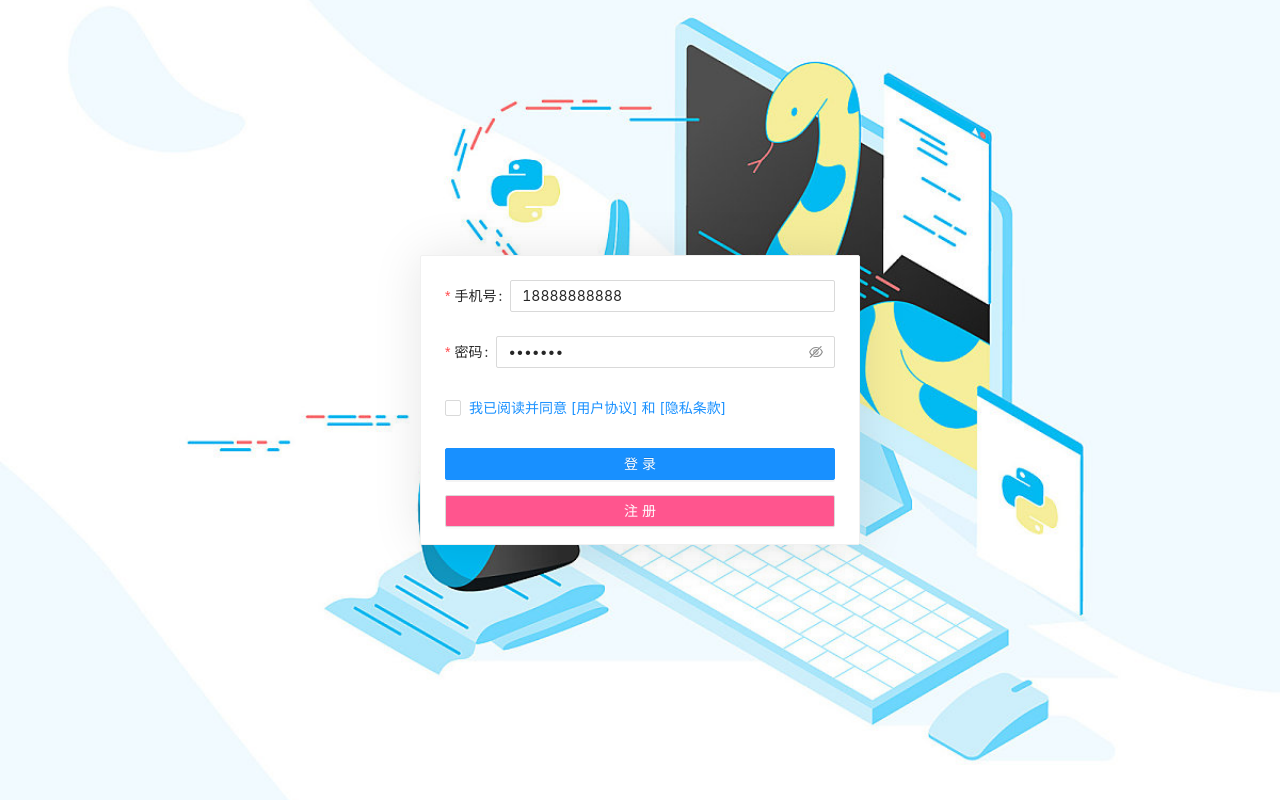
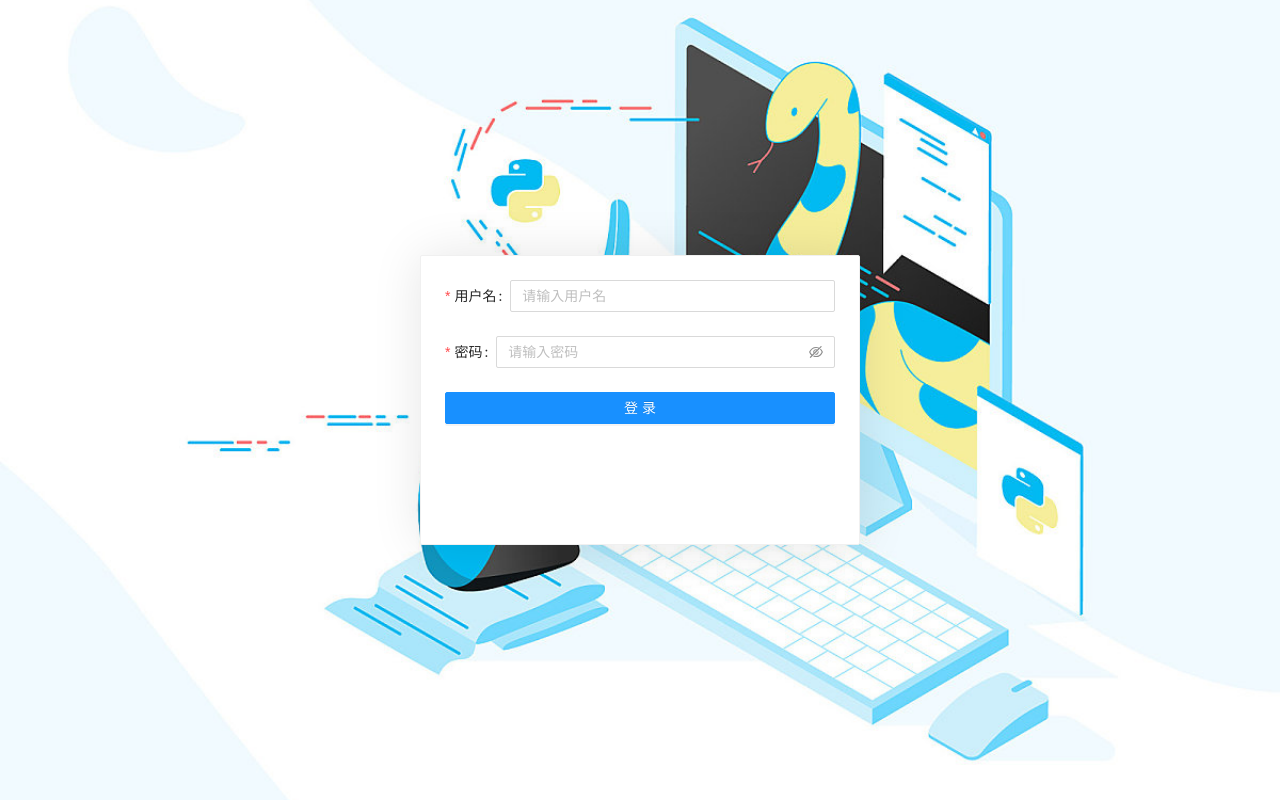
Before and after one commit to rieraa/guo-admin-front, a React (Create React App) app: page /login in a window 1280 px wide. Built offline with nearby package versions, Linux system fonts and the light colour scheme.

Commit message:
登录和http

```diff
--- a/src/pages/Login/index.js
+++ b/src/pages/Login/index.js
@@ -1,4 +1,4 @@
-import { Card, Button, Checkbox, Form, Input, message } from 'antd'
+import { Card, Button, Form, Input, message } from 'antd'
 import './index.scss'
 import { useStore } from '@/store'
 import { useNavigate } from 'react-router-dom'
@@ -8,17 +8,27 @@ function Login () {
     const navigate = useNavigate()
     const onFinish = async (values) => {
         const res = await loginStore.getToken({
-            account: values.account,
+            username: values.username,
             password: values.password
         })
-        if (res.status === 0) {
+        if (res.code === 0) {
             // 跳转首页
             await userStore.getUserInfo()
-            localStorage.setItem("role", `${userStore.userInfo.role}`)
+            // 区分角色变量
+            // 0:会员 1：系统管理员 2：课程资料管理员 3 公司领导 4.冻结
             if (userStore.userInfo.role === "1") {
-                navigate('/teacher', { replace: true })
-            } else navigate('/', { replace: true })
-            message.success('登陆成功')
+                localStorage.setItem("role", `${userStore.userInfo.roleid}`)
+                navigate('/systemAdmin', { replace: true })
+                message.success("登录成功")
+            } else if (userStore.userInfo.role === "2") {
+                localStorage.setItem("role", `${userStore.userInfo.roleid}`)
+                navigate('/resourceAdmin', { replace: true })
+                message.success("登录成功")
+            } else if (userStore.userInfo.role === "3") {
+                localStorage.setItem("role", `${userStore.userInfo.roleid}`)
+                navigate('/leader"', { replace: true })
+                message.success("登录成功")
+            } else message.error('权限不足')
         } else {
             message.error("登录失败，" + res.message)
         }
@@ -34,20 +44,14 @@ function Login () {
                     onFinish={onFinish}
                     onFinishFailed={onFinishFailed}
                     validateTrigger={['onBlur']}
-                    initialValues={{
-                        account: '18888888888',
-                        password: 'wang123'
-                    }}
                 >
                     <Form.Item
-                        label="手机号"
-                        name="account"
+                        label="用户名"
+                        name="username"
                         rules={[{
-                            pattern: /^1(3[0-9]|4[01456879]|5[0-35-9]|6[2567]|7[0-8]|8[0-9]|9[0-35-9])\d{8}$/,
-                            message: '手机号格式不正确',
+                            message: '用户名不能超过20位',
                             validateTrigger: 'onBlur',
-                            len: 11,
-                            max: 11
+                            max: 20
                         },
                         {
                             required: true,
@@ -55,7 +59,7 @@ function Login () {
                         },
                         ]}
                     >
-                        <Input placeholder='请输入手机号' />
+                        <Input placeholder='请输入用户名' />
                     </Form.Item>
 
                     <Form.Item
@@ -71,27 +75,12 @@ function Login () {
                         <Input.Password placeholder='请输入密码' />
                     </Form.Item>
 
-                    <Form.Item >
-                        <Checkbox className='login-checkbox-label'>我已阅读并同意 [用户协议] 和 [隐私条款] </Checkbox>
-                    </Form.Item>
-
                     <Form.Item style={{ marginBottom: '15px' }}>
                         <Button type="primary" htmlType="submit" block>
                             登录
                         </Button>
                     </Form.Item>
-                    <Form.Item>
-                        <Button block style={{ background: 'rgb(255, 85, 142)', color: '#fff' }}
-                            onClick={() => {
-                                navigate('/register')
-                            }}
-                        >
-                            注册
-                        </Button>
-                    </Form.Item>
-
                 </Form>
-
             </Card>
         </div>
     )
--- a/src/store/login.Store.js
+++ b/src/store/login.Store.js
@@ -9,9 +9,9 @@ class LoginStore {
         makeAutoObservable(this)
     }
     // 登录
-    getToken = async ({ account, password }) => {
-        const res = await http.post('/api/login', {
-            account,
+    getToken = async ({ username, password }) => {
+        const res = await http.post('/api/auth/login', {
+            username,
             password
         })
         console.log(res)
--- a/src/utils/http.js
+++ b/src/utils/http.js
@@ -2,9 +2,10 @@ import axios from 'axios'
 import { getToken } from './token'
 
 const http = axios.create({
-    baseURL: 'http://localhost:8888',
-    // baseURL: 'http://43.139.156.26:20221',
-    timeout: 5000
+    // baseURL: 'http://localhost:8080',
+    baseURL: 'http://127.0.0.1:4523/m1/2033778-0-default',
+    timeout: 5000,
+    withCredentials: true
 })
 // 添加请求拦截器
 http.interceptors.request.use((config) => {
```
